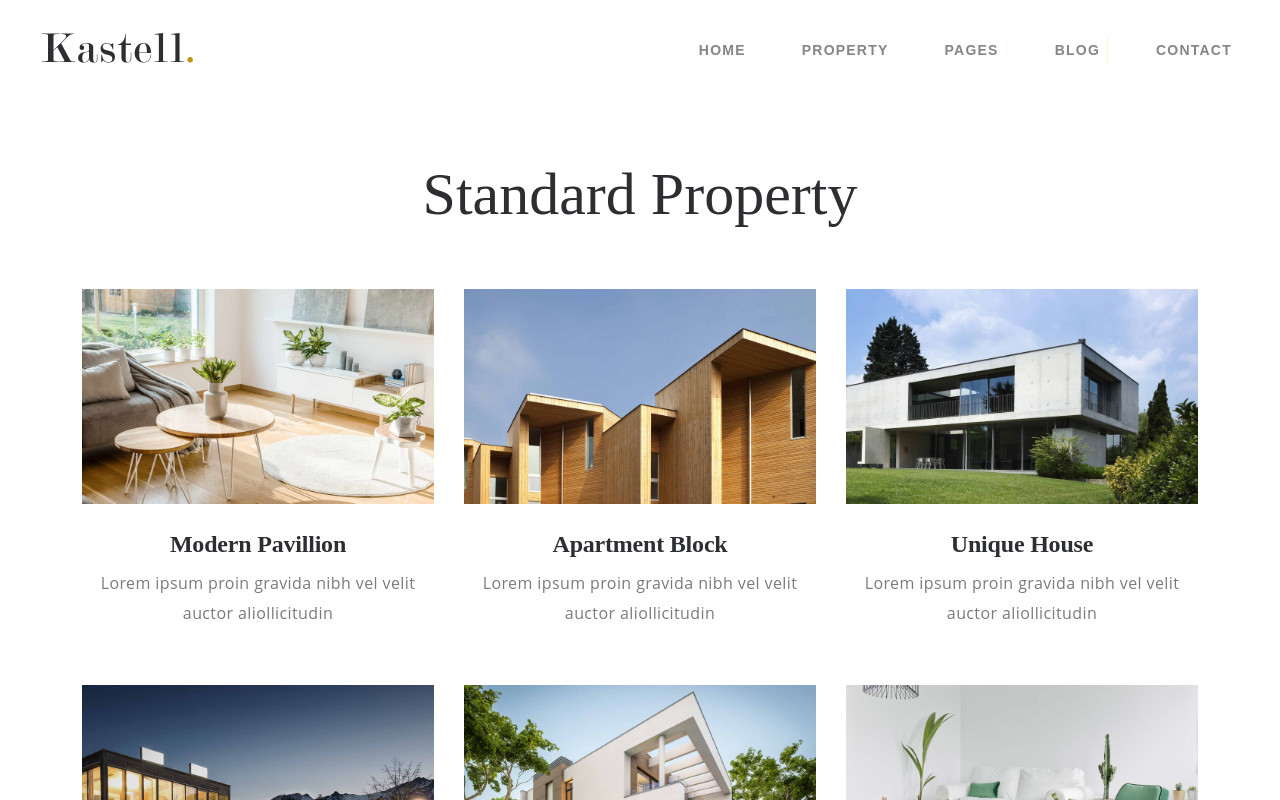
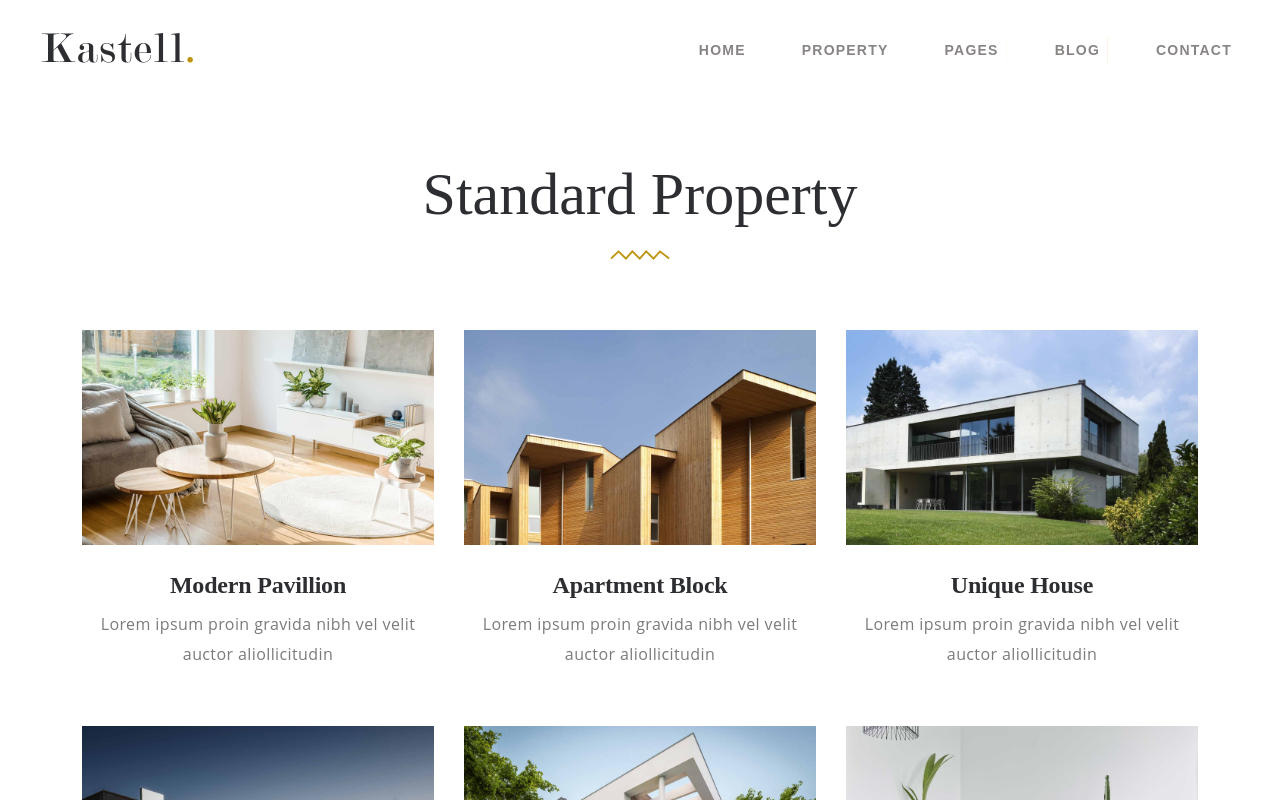
Before and after one commit to B-savaliya/LuxeLiv, a React (Vite) app: page /blog in a window 1280 px wide. Shown: the top 800 px of the page. Built offline with nearby package versions, Linux system fonts and the light colour scheme.

Commit message:
some navigate

```diff
--- a/src/common/header/index.jsx
+++ b/src/common/header/index.jsx
@@ -1,20 +1,21 @@
 import React from 'react'
 import './header.scss'
 import logo from '../../assets/logo/tempLogoDarkImg.png'
+import { Link } from 'react-router-dom'
 
 function Header() {
     return (
         <header>
             <div className='header-content'>
-                <a className='header-logo'>
+                <Link to="/" className='header-logo'>
                     <img src={logo} alt='logo' />
-                </a>
+                </Link>
                 <div className='header-actions'>
-                    <a>Home</a>
-                    <a>Property</a>
-                    <a>Pages</a>
-                    <a>Blog</a>
-                    <a>Contact</a>
+                    <Link to="/">Home</Link>
+                    <Link to="/property">Property</Link>
+                    <Link to="/pages">Pages</Link>
+                    <Link to="/blog">Blog</Link>
+                    <Link to="/contact">Contact</Link>
                 </div>
             </div>
         </header >
--- a/src/components/blog/propertyCards/index.jsx
+++ b/src/components/blog/propertyCards/index.jsx
@@ -8,6 +8,15 @@ const PropertyCards = () => {
       <div className="property-cards-container">
         <div className="property-card-title">
           <h1>Standard Property</h1>
+          <div className="property-card-title-img">
+            <svg version="1.1" id="layer_973" xmlns="http://www.w3.org/2000/svg"
+                xmlnsXlink="http://www.w3.org/1999/xlink" x="0" y="0" width="65.167"
+                height="11.917" viewBox="0 0 65.167 11.917" enableBackground="new 0 0 65.167 11.917"
+                xmlSpace="preserve">
+                <path fill="none" stroke="#010101" strokeWidth="1" strokeMiterlimit="3" d="M1.045,9.833 9.295,2.083 17.295,9.833
+                    24.295,2.083 32.291,9.833 39.294,2.083 47.294,9.833 54.294,2.083 64.287,9.833 "></path>
+            </svg>
+          </div>
         </div>
         <div className="property-card-grid">
           {propertyData.map((property, index) => (
--- a/src/components/blog/propertyCards/propertyCards.scss
+++ b/src/components/blog/propertyCards/propertyCards.scss
@@ -13,11 +13,27 @@
       padding: 60px 0;
 
       h1 {
-        margin-bottom: 0px;
+        margin-bottom: 16px;
         @include font-family("Old-Standard-TT");
         @include font-size(60px);
         @include font-weight(400);
         color: var(--theme-black-title-color);
+
+      }
+      .property-card-title-img {
+        width: 100%;
+        height: 100%;
+        object-fit: cover;
+
+        svg {
+            width: 60px;
+            height: 20px;
+
+            path {
+                stroke: var(--theme-backtotop-color);
+                stroke-width: 2;
+            }
+        }
       }
     }
 
```
